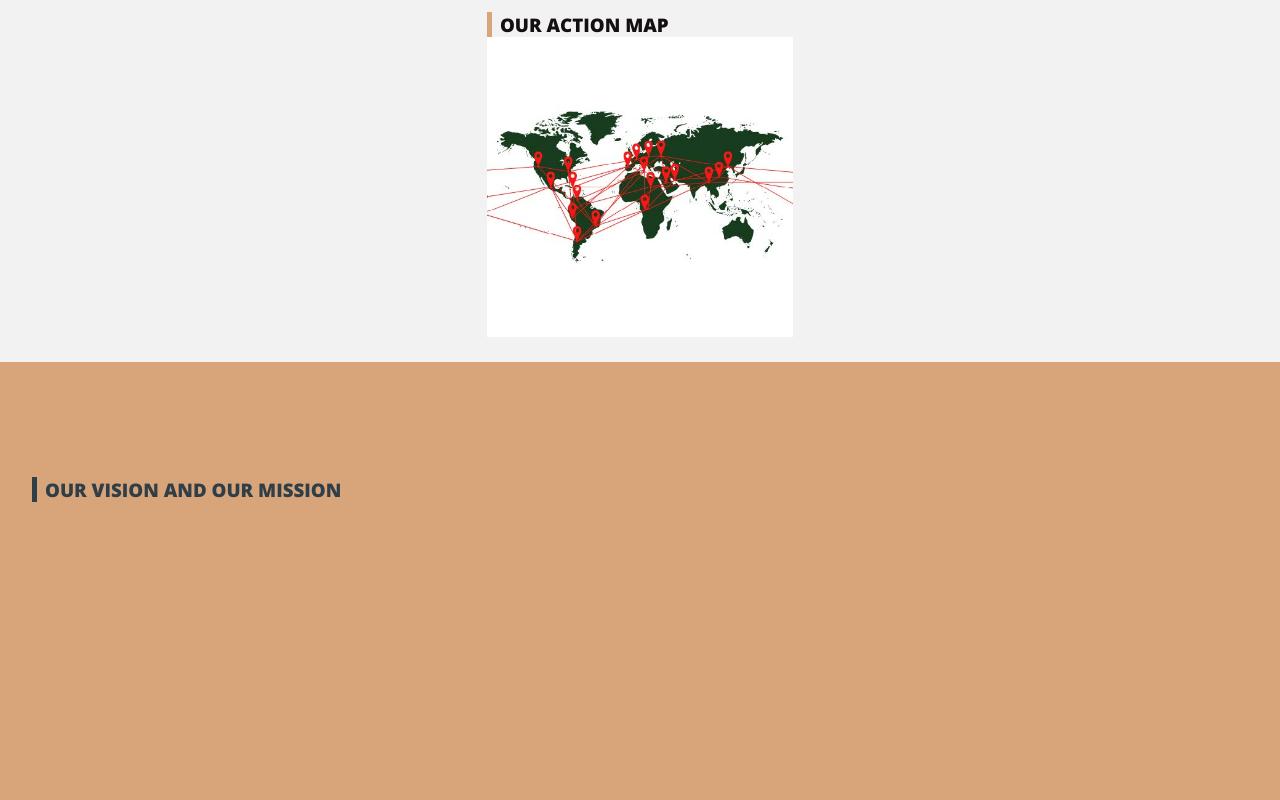
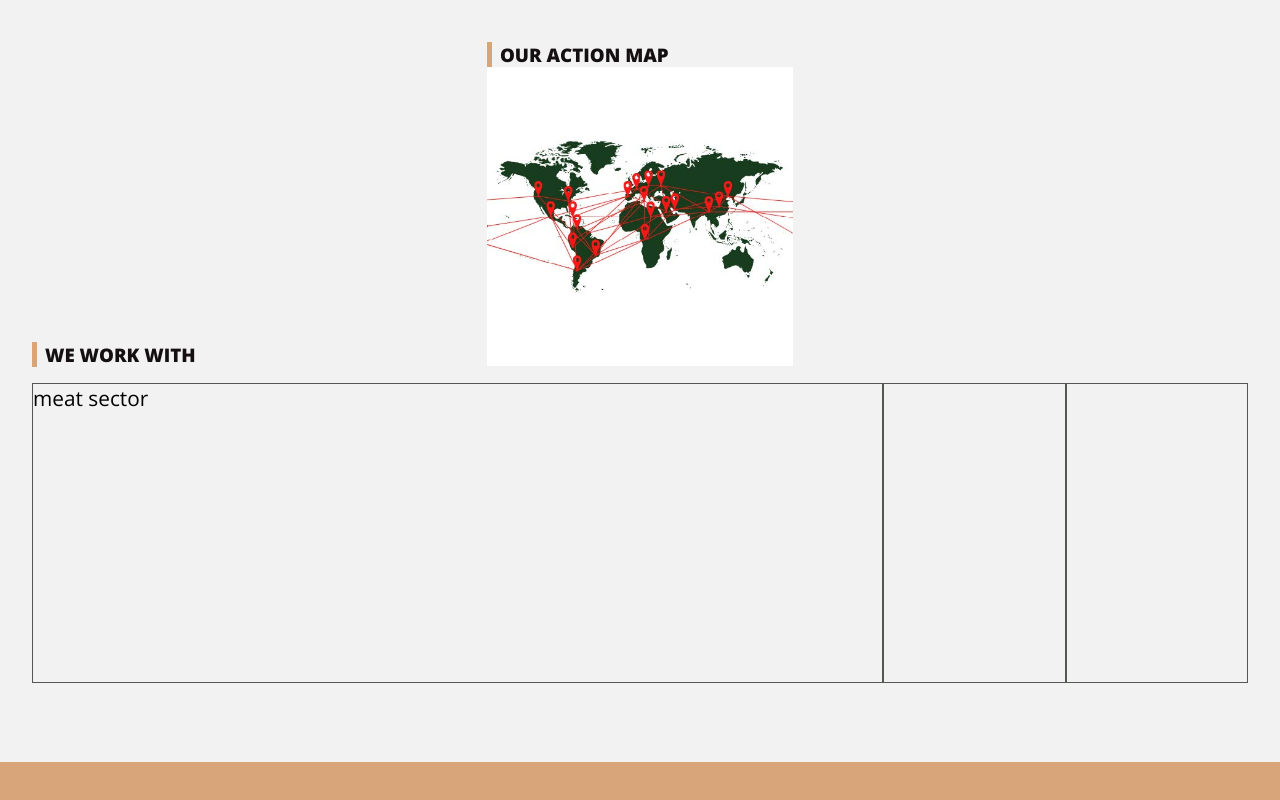
Before and after one commit to lardam/ic-trading, a React (Vite) app: page / in a window 1280 px wide. Shown: the part 1994-2794 px from the top of the page. Built offline with nearby package versions, Linux system fonts and the light colour scheme.

Commit message:
mac time

```diff
--- a/src/Home.jsx
+++ b/src/Home.jsx
@@ -34,6 +34,14 @@ export const ActionMap = () => {
                 <h3 id="action-map-title">our action map</h3>
                 <img src={ActionMapImg} alt="Our action map"></img>
             </div>
+            <div id='alliances-title-container'>
+                <h3 id='alliances-title'>we work with</h3>
+            </div>
+            <div id='alliances-img-container'>
+                <div className='alliances-img' id='alliance-1'><p>meat sector</p></div>
+                <div className='alliances-img' id='alliance-2'></div>
+                <div className='alliances-img' id='alliance-3'></div>
+            </div>
         </div>
     )
 }
@@ -53,6 +61,7 @@ export const Mission = () => {
     )
 }
 
+
 export const Home = () => {
     return(
         <div id="home">
--- a/src/styles.css
+++ b/src/styles.css
@@ -19,15 +19,17 @@ body #root {
     justify-content: space-between;
     align-items: center;
     background-color: #303E48;
-    color: #f2f2f2;
-    z-index: 2; }
-    body #root #header #home-logo img {
-      height: 6rem;
-      width: 6rem; }
+    color: #f2f2f2; }
+    body #root #header #home-logo {
+      z-index: 2; }
+      body #root #header #home-logo img {
+        height: 6rem;
+        width: 6rem; }
     body #root #header #burger {
       height: 2.5rem;
       width: 2.5rem;
-      padding: 0.3125rem; }
+      padding: 0.3125rem;
+      z-index: 2; }
       body #root #header #burger .burger-line {
         height: 0.25rem;
         width: 1.875rem;
@@ -62,7 +64,6 @@ body #root {
     body #root #main #home #main-welcome-img {
       height: 300px;
       background: url("./assets/welcome-img.jpg") center;
-      background-attachment: fixed;
       background-size: 750px 575px; }
     body #root #main #home #main-about {
       height: 510px;
@@ -88,8 +89,7 @@ body #root {
           line-height: 2.2rem; }
     body #root #main #home #first-separator {
       height: 250px;
-      background: url("./assets/cow-1.jpg") center bottom;
-      background-attachment: fixed;
+      background: url("./assets/cow-1.jpg") center;
       background-size: 821px 546px; }
     body #root #main #home #main-action {
       height: 736px;
@@ -115,7 +115,7 @@ body #root {
           font-weight: 500;
           line-height: 2.2rem; }
     body #root #main #home #main-action-map {
-      height: 400px;
+      height: 800px;
       padding: 0 2rem;
       display: flex;
       flex-direction: column;
@@ -135,6 +135,25 @@ body #root {
           color: #141012; }
         body #root #main #home #main-action-map #action-map-container img {
           height: 300px; }
+      body #root #main #home #main-action-map #alliances-title-container {
+        width: 100%; }
+        body #root #main #home #main-action-map #alliances-title-container #alliances-title {
+          border-left: 5px solid #D8A57B;
+          padding-left: 8px;
+          font-weight: 800;
+          text-transform: uppercase;
+          color: #141012; }
+      body #root #main #home #main-action-map #alliances-img-container {
+        height: 300px;
+        width: 100%;
+        margin-top: 1rem;
+        display: grid;
+        grid-template-columns: 70% 15% 15%; }
+        body #root #main #home #main-action-map #alliances-img-container .alliances-img {
+          border: 1px solid #535853; }
+          body #root #main #home #main-action-map #alliances-img-container .alliances-img p {
+            font-size: 1.3rem;
+            writing-mode: sideways-lr; }
     body #root #main #home #main-mission {
       height: 920px;
       padding: 0 2rem;
--- a/src/styles.scss
+++ b/src/styles.scss
@@ -29,8 +29,8 @@ body{
           align-items: center;
           background-color: $co-b;
           color: $co-e;
-          z-index: 2;
           #home-logo{
+            z-index: 2;
               img{
                   height: 6rem;
                   width: 6rem;
@@ -40,6 +40,7 @@ body{
               height: 2.5rem;
               width: 2.5rem;
               padding: 0.3125rem;
+              z-index: 2;
               .burger-line{
                 height: 0.25rem;
                 width: 1.875rem;
@@ -82,7 +83,6 @@ body{
           #main-welcome-img{
             height: 300px;
             background: url('./assets/welcome-img.jpg') center;
-            background-attachment: fixed;
             background-size: 750px 575px;
           }
           #main-about{
@@ -113,8 +113,7 @@ body{
           }
           #first-separator{
             height: 250px;
-            background: url('./assets/cow-1.jpg') center bottom;
-            background-attachment: fixed;
+            background: url('./assets/cow-1.jpg') center;
             background-size: 821px 546px;
           }
           #main-action{
@@ -145,7 +144,7 @@ body{
             }
           }
           #main-action-map{
-            height: 400px;
+            height: 800px;
             padding: 0 2rem;
             display: flex;
             flex-direction: column;
@@ -166,6 +165,30 @@ body{
               }
               img{
                 height: 300px;
+              }
+            }
+            #alliances-title-container{
+              width: 100%;
+              #alliances-title{
+                border-left: 5px solid $co-d;
+                padding-left: 8px;
+                font-weight: 800;
+                text-transform: uppercase;
+                color: $co-a;
+              }
+            }
+            #alliances-img-container{
+              height: 300px;
+              width: 100%;
+              margin-top: 1rem;
+              display: grid;
+              grid-template-columns: 70% 15% 15%;
+              .alliances-img{
+                border: 1px solid $co-c;
+                p{
+                  font-size: 1.3rem;
+                  writing-mode: sideways-lr;
+                }
               }
             }
           }
```
Also changed, not shown: to-do-list.txt.
